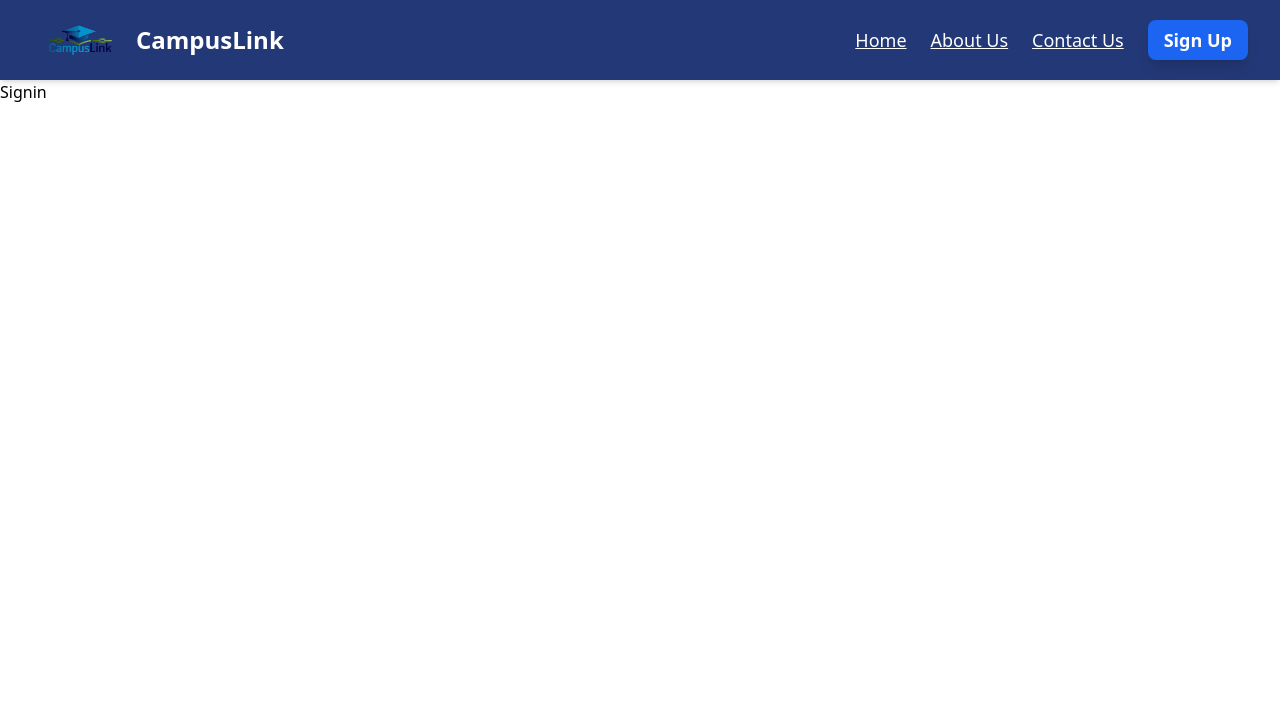
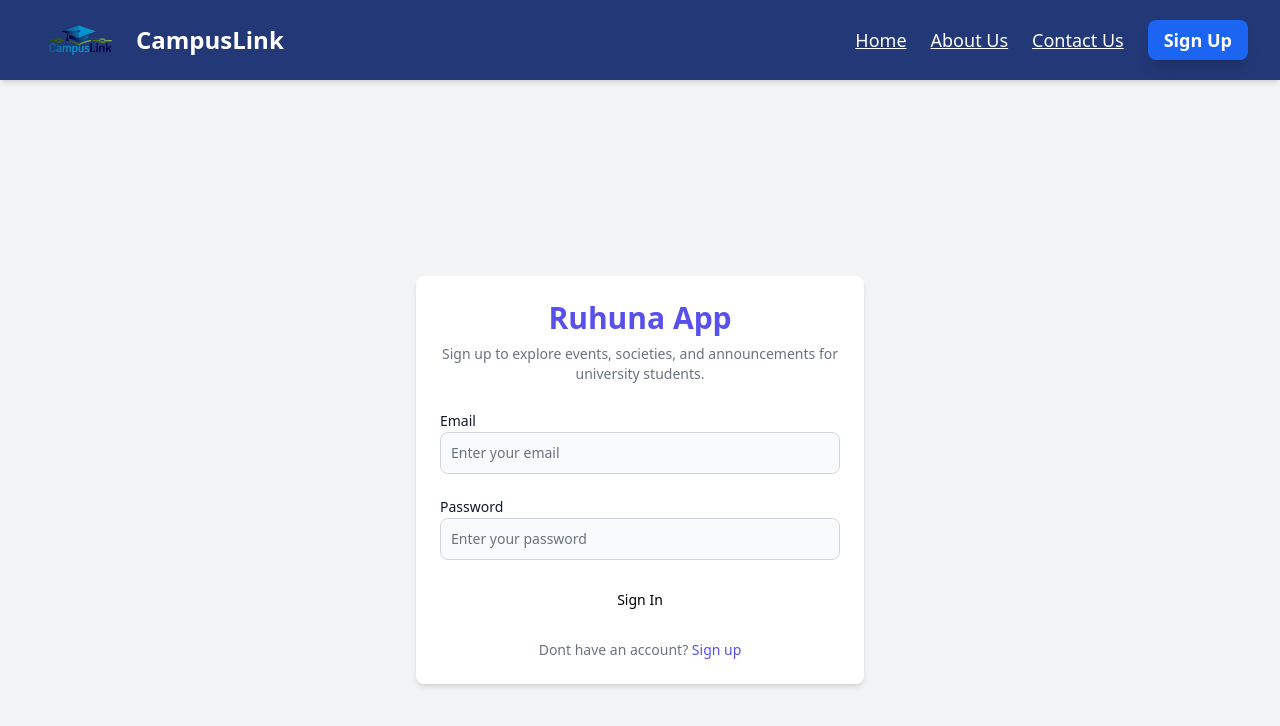
Before and after one commit to vihanga445/Campus-Link, a React (Vite) app in the folder Front/: page /sign-in in a window 1280 px wide. Shown: the top 726 px of the page. Built offline with nearby package versions, Linux system fonts and the light colour scheme.

Commit message:
created sign in page

```diff
--- a/Front/src/Pages/Signin.jsx
+++ b/Front/src/Pages/Signin.jsx
@@ -1,7 +1,104 @@
-import React from 'react'
+import { Button, Label, TextInput , Alert, Spinner} from 'flowbite-react';
+import { useState } from 'react';
+import { Link , useNavigate} from 'react-router-dom';
 
 export default function Signin() {
+  const [formData , setFormData] = useState({})
+  const [errorMessage, setErrorMessage] = useState(null);
+  const [loading, setLoading] = useState(false);
+  const navigate = useNavigate();
+  const handleChange = (e)=>{
+    setFormData({...formData,[e.target.id]:e.target.value.trim()})
+  }
+  console.log(formData)
+  const handleSubmit = async (e) => {
+    e.preventDefault();
+    if ( !formData.email || !formData.password) {
+      return setErrorMessage('Please fill out all fields.');
+    }
+    try {
+
+      setLoading(true);
+      setErrorMessage(null);
+      const res = await fetch('/Back/auth/signin', {
+        method: 'POST',
+        headers: { 'Content-Type': 'application/json' },
+        body: JSON.stringify(formData),
+      });
+      const data = await res.json();
+      if(data.success==false){
+        return setErrorMessage(data.message);
+      }
+      setLoading(false);
+      if(res.ok){
+        navigate('/');
+      }
+    } catch (error) {
+
+       setErrorMessage(error.message);
+       setLoading(false);
+
+    }
+  };
   return (
-    <div>Signin</div>
-  )
+    <div className="min-h-screen flex items-center justify-center bg-gray-100">
+      <div className="w-full max-w-md bg-white rounded-lg shadow-md p-6">
+        {/* Header */}
+        <div className="text-center mb-6">
+          <Link to="/" className="font-bold text-3xl text-indigo-600">
+            Ruhuna App
+          </Link>
+          <p className="text-sm text-gray-500 mt-2">
+            Sign up to explore events, societies, and announcements for university students.
+          </p>
+        </div>
+        {/* Signup Form */}
+        <form className="flex flex-col gap-5" onSubmit={handleSubmit}>
+
+          <div>
+            <Label value="Email" />
+            <TextInput
+              type="email"
+              placeholder="Enter your email"
+              id="email"
+              className="focus:ring-indigo-500 focus:border-indigo-500"
+
+              onChange={handleChange}
+            />
+          </div>
+          <div>
+            <Label value="Password" />
+            <TextInput
+              type="password"
+              placeholder="Enter your password"
+              id="password"
+              className="focus:ring-indigo-500 focus:border-indigo-500"
+              onChange={handleChange}
+            />
+          </div>
+          <Button gradientDuoTone="indigoToBlue" type="submit" disabled={loading}>
+            {loading ? (
+              <>
+              <Spinner size="sm"/>
+              <span className='pl-3'>Loading...</span>
+              </>
+            ): 'Sign In'}
+
+          </Button>
+        </form>
+        {/* Footer */}
+        <div className="text-center text-sm text-gray-500 mt-5">
+          <span>Dont have an account?</span>{' '}
+          <Link to="/sign-up" className="text-indigo-600 font-medium hover:underline">
+            Sign up
+          </Link>
+        </div>
+        {errorMessage && (
+          <Alert className="mt-5" type="failure">
+            {errorMessage}
+          </Alert>
+        )}
+      </div>
+    </div>
+  );
 }
--- a/Front/src/Pages/Signup.jsx
+++ b/Front/src/Pages/Signup.jsx
@@ -3,7 +3,7 @@ import { useState } from 'react';
 import { Link , useNavigate} from 'react-router-dom';
 
 
-export default function SignUp() {
+export default function Signup() {
   const [formData , setFormData] = useState({})
   const [errorMessage, setErrorMessage] = useState(null);
   const [loading, setLoading] = useState(false);
```
Also changed, not shown: 1 other file (tests, documents, lock files or other folders).
